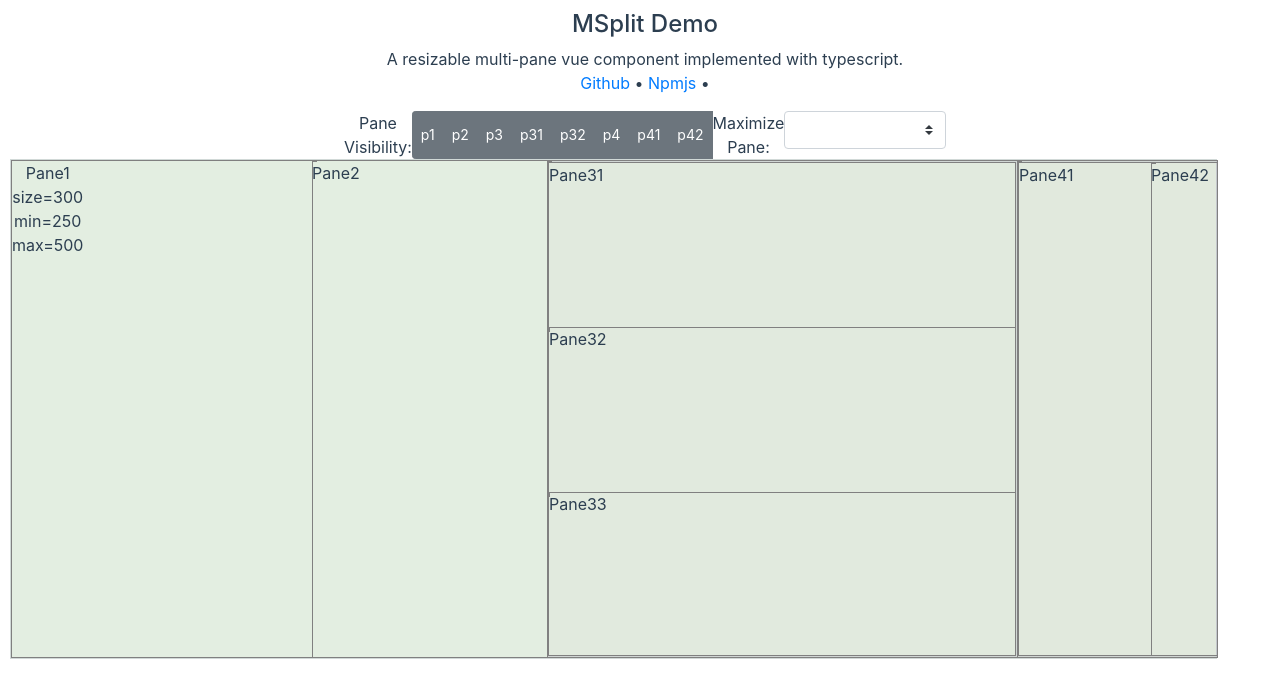
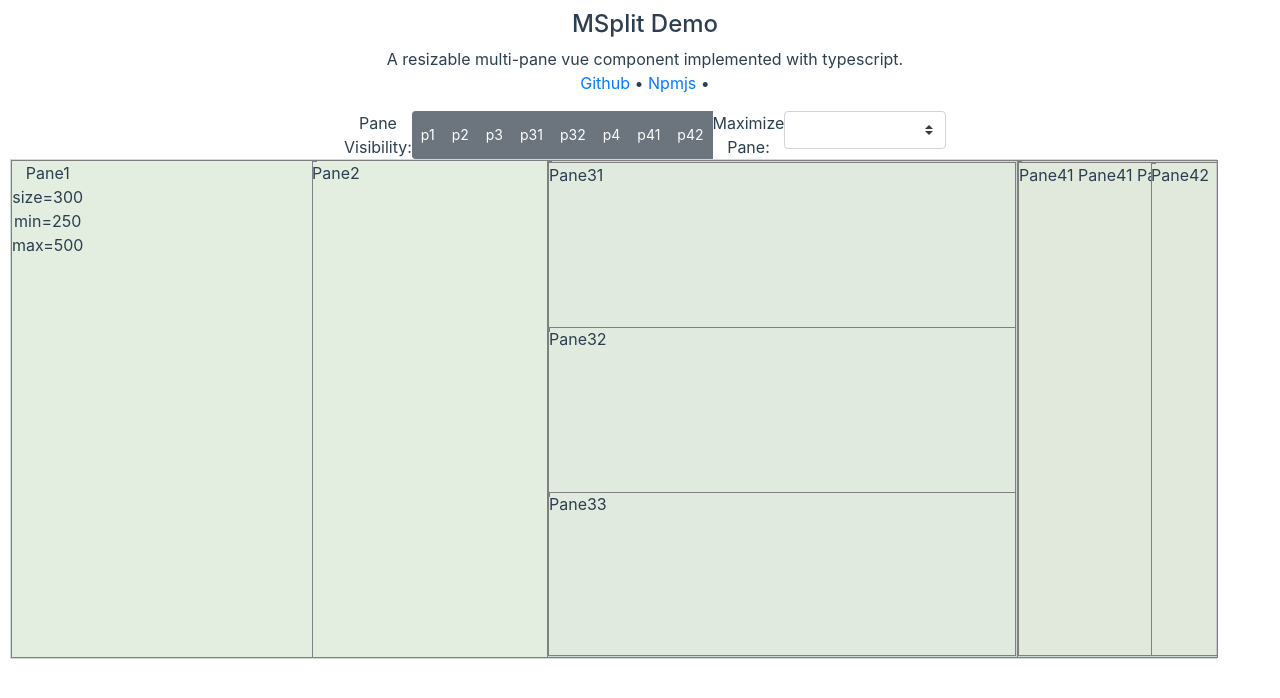
Before and after one commit to jianwu/msplit, a Vue app: page / in a window 1280 px wide. Shown: the top 698 px of the page. Built offline with nearby package versions, Linux system fonts and the light colour scheme.

Commit message:
fix pane content not moveable on mobile

```diff
--- a/src/components/MSplit.vue
+++ b/src/components/MSplit.vue
@@ -1,7 +1,7 @@
 <template>
   <div class="msp-parent" v-on-resize:600='onWindowResize'>
     <div class="msp-container" :class="{'msp-container-v': vertical}"
-        @mousemove="resizing" @mouseup="stopResize" @touchmove.prevent="resizing" @touchend="stopResize">
+        @mousemove="resizing" @mouseup="stopResize" @touchmove="resizing" @touchend="stopResize">
       <template v-for="(p, i) in paneSet.panes">
         <div :key="'msp_' + i">
           <div class="msp-pane" :style="paneStyle(i)" >
@@ -57,6 +57,7 @@
       return;
     const newPos = this.getPos(e);
     this.paneSet.moveHandle(this.resizeIndex, this.startHandlePos + newPos - this.startPos);
+    e.stopPropagation();
   }
 
   private stopResize(): void {
@@ -169,6 +170,6 @@
   border-left: 1px solid grey;
   border-top: 1px solid grey;
   z-index: 10;
-  touch-action: none;
+  /* touch-action: none; */
 }
 </style>
--- a/src/components/MSplitTest.vue
+++ b/src/components/MSplitTest.vue
@@ -31,7 +31,7 @@
         <div slot="p33">Pane33 </div>
       </msplit>
       <msplit slot="p4" :size='200' :show='s4' :maxPane='maxPane'>
-        <div slot="p41" :show='s41' :grow=2> Pane41 </div>
+        <div slot="p41" :show='s41' :grow=2 class="p41"> Pane41 Pane41  Pane41  Pane41  Pane41  Pane41  Pane41  Pane41  Pane41  Pane41  </div>
         <div slot="p42" :show='s42' :grow=1> Pane42 </div>
       </msplit>
     </msplit>
@@ -67,4 +67,8 @@
   background-color:rgba(0, 128, 0, 0.1);
   align-self: center;
 }
+.p41 {
+  white-space: nowrap;
+  overflow: scroll;
+}
 </style>
```
